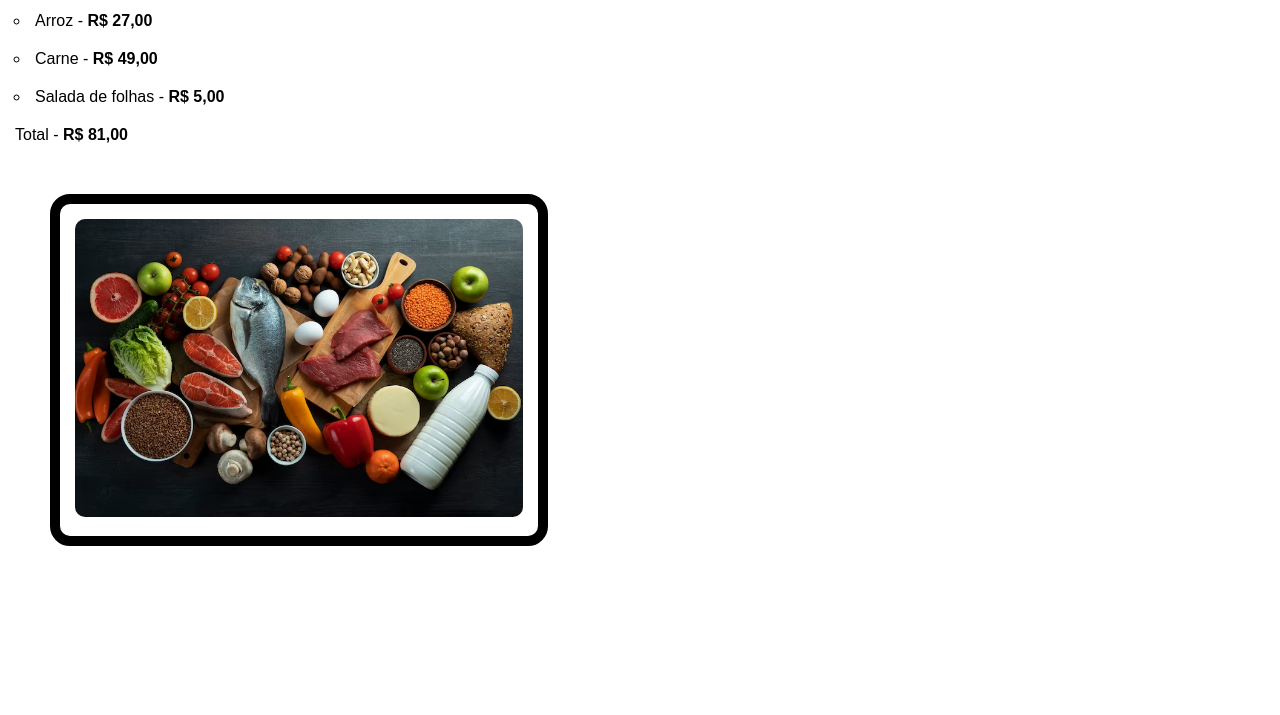
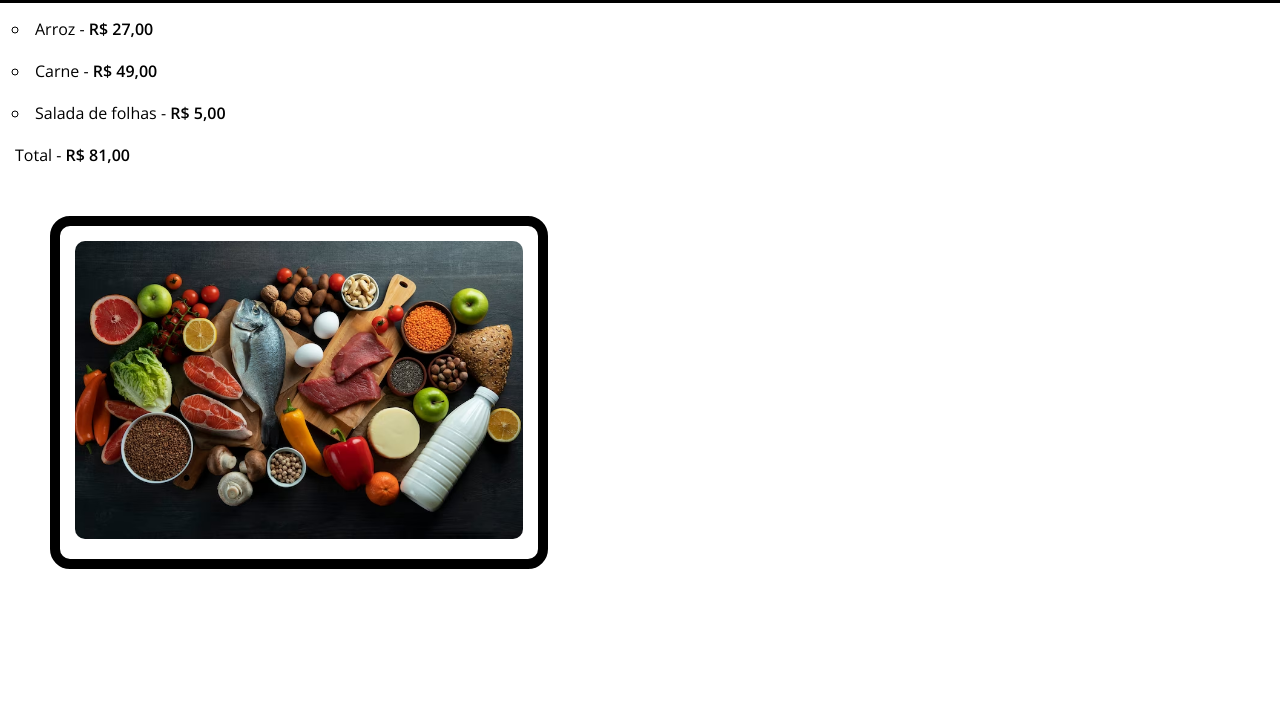
Before and after one commit to RobsonWii/exercicio-modulo-html-basico, a plain HTML site: page index.html in a window 1280 px wide. Shown: the part 85-800 px from the top of the page. Drawn offline with nearby package versions, Linux system fonts and the light colour scheme.

Commit message:
Alterado a fonte do site

```diff
--- a/style.css
+++ b/style.css
@@ -1,7 +1,9 @@
+@import url('https://fonts.googleapis.com/css2?family=Open+Sans:wght@300;600&display=swap');
+
 *{
     margin: 0;
     padding: 0;
-    font-family: fantasy;
+    font-family: 'Open Sans', monospace;
 }
 h1{
     font-size: 32px;
```
